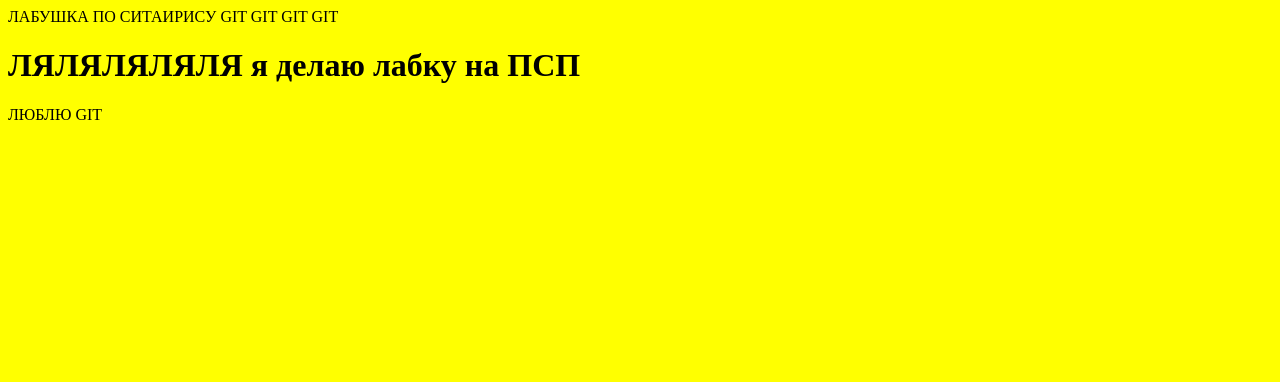
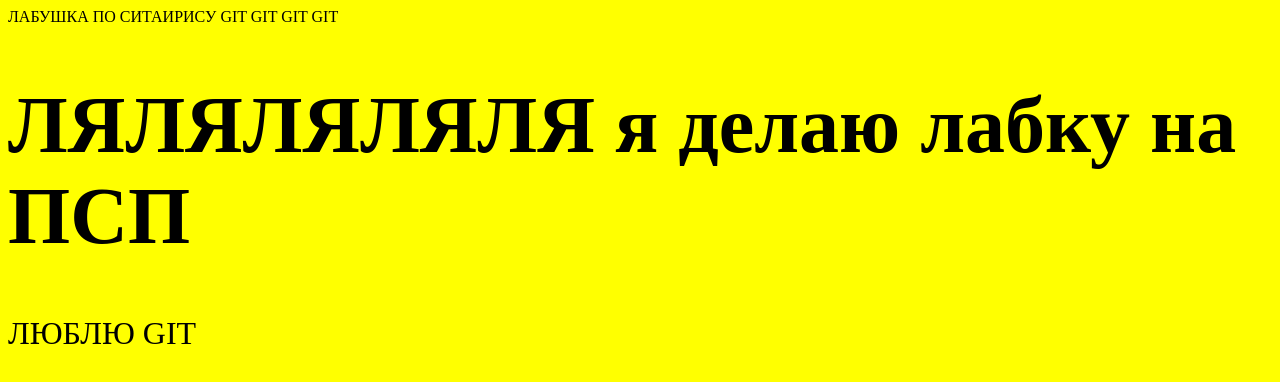
Before and after one commit to shanya1995/my_site, a plain HTML site: page index.html in a window 1280 px wide. Drawn offline with Linux system fonts and the light colour scheme.

Commit message:
edit size css

```diff
--- a/style.css
+++ b/style.css
@@ -3,3 +3,11 @@ body{
     background-color: yellow;
 
 }
+
+h1{
+    font-size: 80px;
+}
+
+p{
+    font-size: 32px;
+}
```
